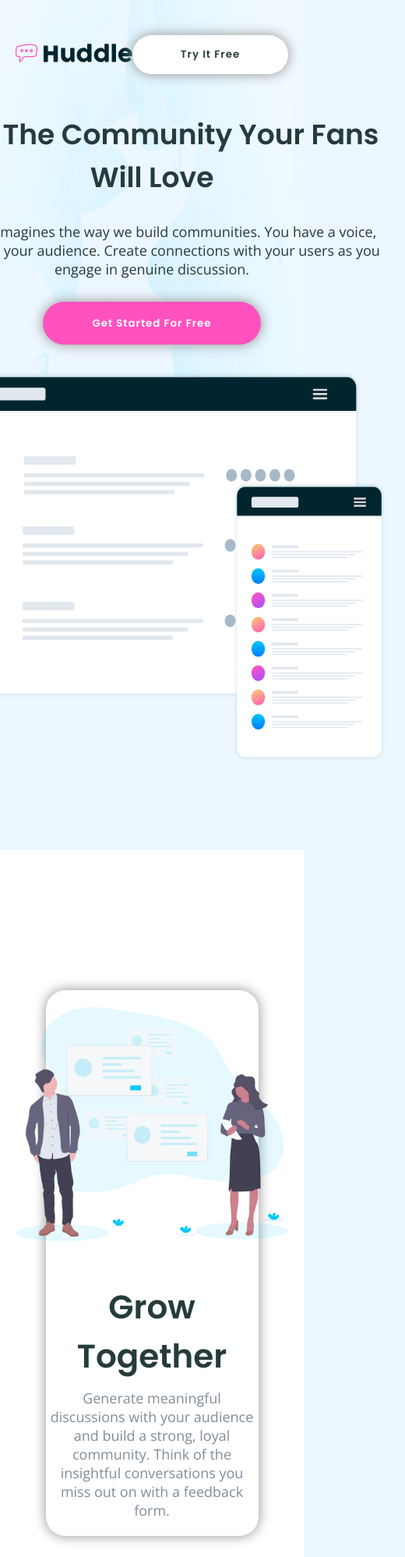
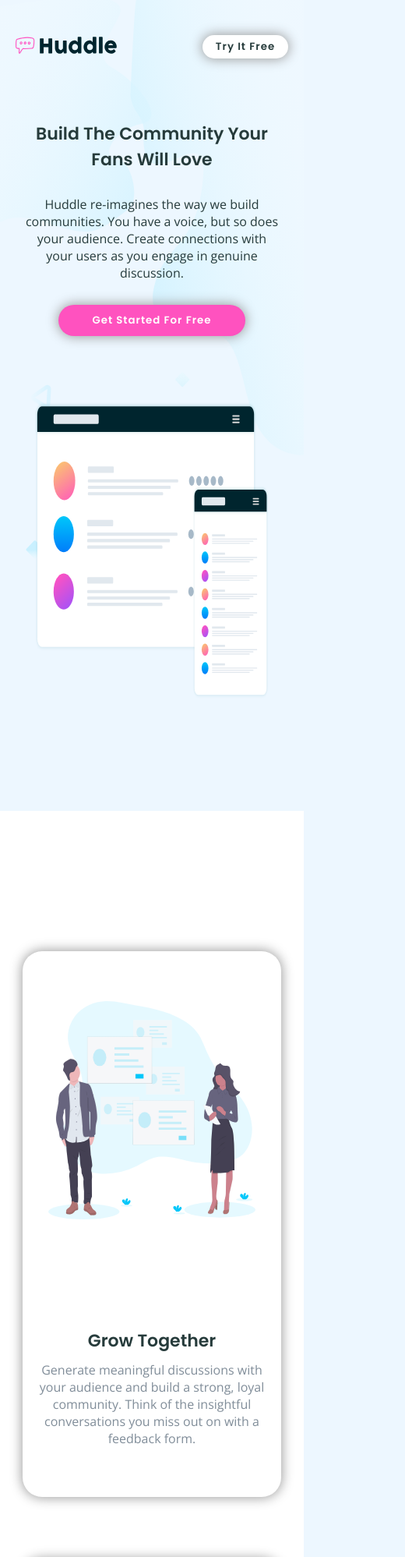
Before and after one commit to Abdullah-albagshi/huddle-landing-page, a plain HTML site: page index.html in a window 390 px wide. Shown: the top 1997 px of the page at 78% size, 520 px wide, since content can reach past the window. Drawn offline with nearby package versions, Linux system fonts and the light colour scheme.

Commit message:
Second commit

```diff
--- a/style.css
+++ b/style.css
@@ -74,7 +74,7 @@ body {
 .text {
     display: flex;
     justify-content: space-between;
-    height: 480px;
+    /* height: 480px; */
 }
 
 .left-text {
@@ -158,7 +158,6 @@ section {
 }
 
 .DivText {
-    width: 500;
     max-width: 500px;
 }
 
@@ -175,6 +174,7 @@ section {
     font-size: 18px;
     font-family: 'Open Sans', sans-serif;
     font-weight: 400;
+    text-align: start;
 }
 
 .join {
@@ -256,18 +256,21 @@ footer .contact .location {
 }
 
 footer .contact .location img {
+    margin-top: 7px;
     margin-right: 20px;
     height: 18px;
     width: 13px;
 }
 
 footer .contact .phone img {
+    margin-top: 5px;
     width: 18px;
     height: 18px;
     margin-right: 20px;
 }
 
 footer .contact .email img {
+    margin-top: 5px;
     width: 20px;
     height: 16px;
     margin-right: 20px;
@@ -449,7 +452,169 @@ a:hover {
     .DivText {
         text-align: center;
     }
+    .h1Text {
+        font-size: 36px;
+    }
+    .paraText {
+        text-align: center;
+    }
     .join {
         width: 650px;
     }
 }
+
+@media all and (max-width:680px) {
+    .background {
+        display: none;
+    }
+    .background2 {
+        display: block;
+        position: absolute;
+        top: 0;
+        left: 0;
+        width: 100%;
+        height: 85%;
+        z-index: -2;
+    }
+    .nav-bar {
+        margin-bottom: 30px;
+    }
+    .text {
+        flex-direction: column;
+        /* height: 100px; */
+        width: 500px;
+        text-align: center;
+    }
+    .left-text {
+        align-items: center;
+        /* min-width: 80%; */
+        width: 400px;
+    }
+    .right-text img {
+        width: 450px;
+        height: 450px;
+    }
+    .h1Text {
+        font-size: 28px;
+    }
+    .paraText {
+        max-width: 380px;
+        font-size: 16px;
+    }
+    .join {
+        width: 450px;
+        height: 220px;
+    }
+    .join h1 {
+        font-size: 24px;
+    }
+    .join button {
+        width: 300px;
+    }
+}
+
+@media all and (max-width:520px) {
+    .nav-bar ul li button {
+        width: 157px;
+        height: 42px;
+    }
+    .text {
+        width: 400px;
+    }
+    .left-text h1 {
+        margin-bottom: 30px;
+        font-size: 22px;
+    }
+    .right-text img {
+        width: 350px;
+        height: 450px;
+    }
+    .flowing,
+    .grow,
+    .users {
+        width: 85vw;
+    }
+    .secDivImg {
+        width: 80%;
+        height: 40%;
+    }
+    .DivText {
+        max-width: 80vw;
+    }
+    .join {
+        width: 350px;
+        height: 220px;
+    }
+    .join h1 {
+        font-size: 18px;
+    }
+    .join button {
+        width: 250px;
+    }
+}
+
+@media all and (max-width:420px) {
+    .main-section {
+        margin: 45px 20px;
+        height: 950px;
+    }
+    .logo {
+        width: 130px;
+    }
+    .nav-bar ul li button {
+        width: 110px;
+        height: 30px;
+    }
+    .text {
+        width: 330px;
+        margin-top: 50px;
+    }
+    .left-text {
+        width: 330px;
+    }
+    .left-text h1 {
+        margin-bottom: 30px;
+        font-size: 22px;
+    }
+    .left-text p {
+        font-size: 16px;
+    }
+    .left-text button {
+        width: 240px;
+        height: 40px;
+    }
+    .right-text img {
+        margin-top: 50px;
+        width: 300px;
+        height: 380px;
+    }
+    .flowing,
+    .grow,
+    .users {
+        width: 85vw;
+    }
+    .h1Text {
+        font-size: 22px;
+    }
+    .join {
+        width: 300px;
+        height: 165px;
+        bottom: -60px;
+    }
+    .join h1 {
+        font-size: 14px;
+    }
+    .join button {
+        width: 200px;
+        height: 35px;
+    }
+    footer .contact {
+        margin-left: 10px;
+    }
+    footer .about {
+        width: 300px;
+    }
+    .copyright {
+        font-size: 13px;
+    }
+}
```
